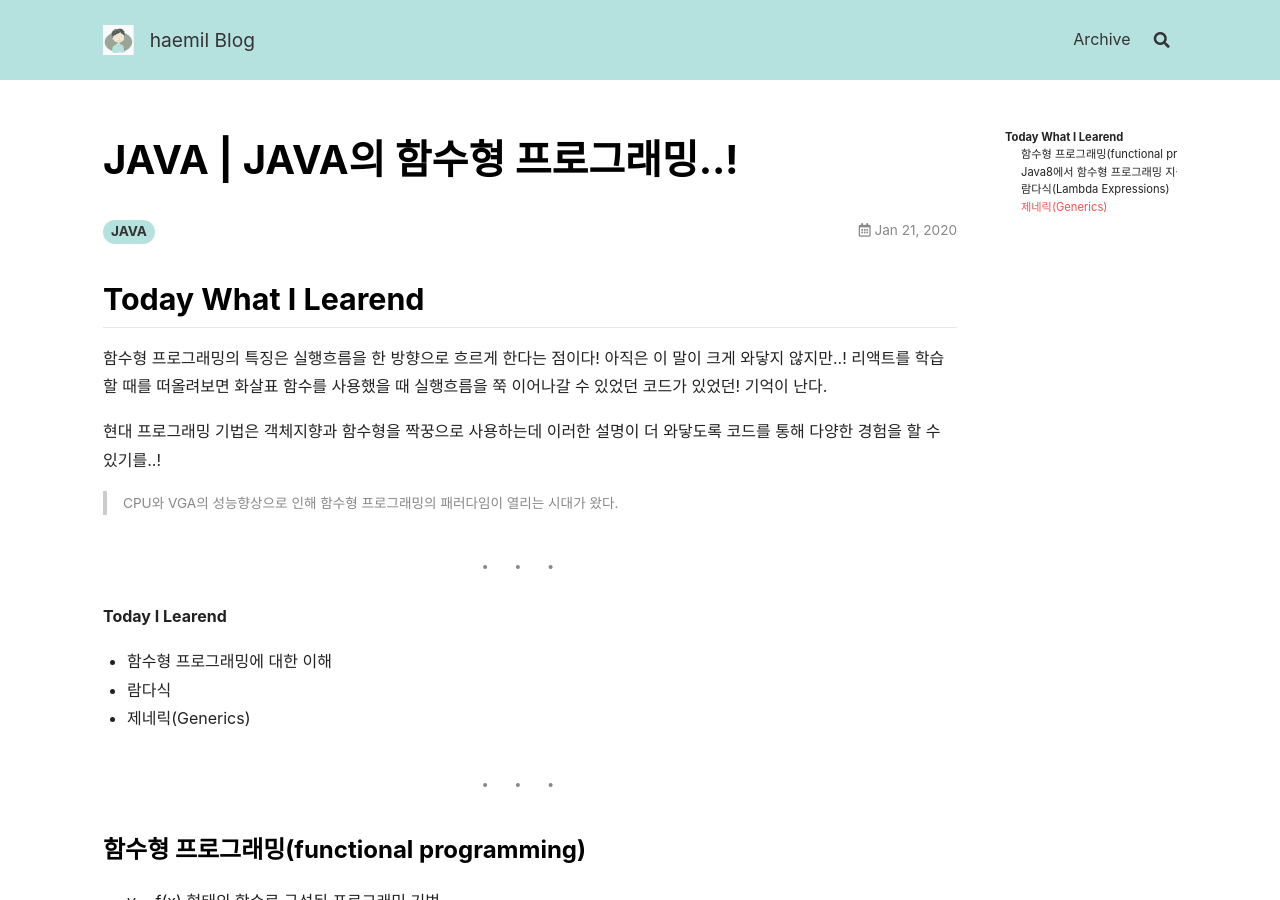
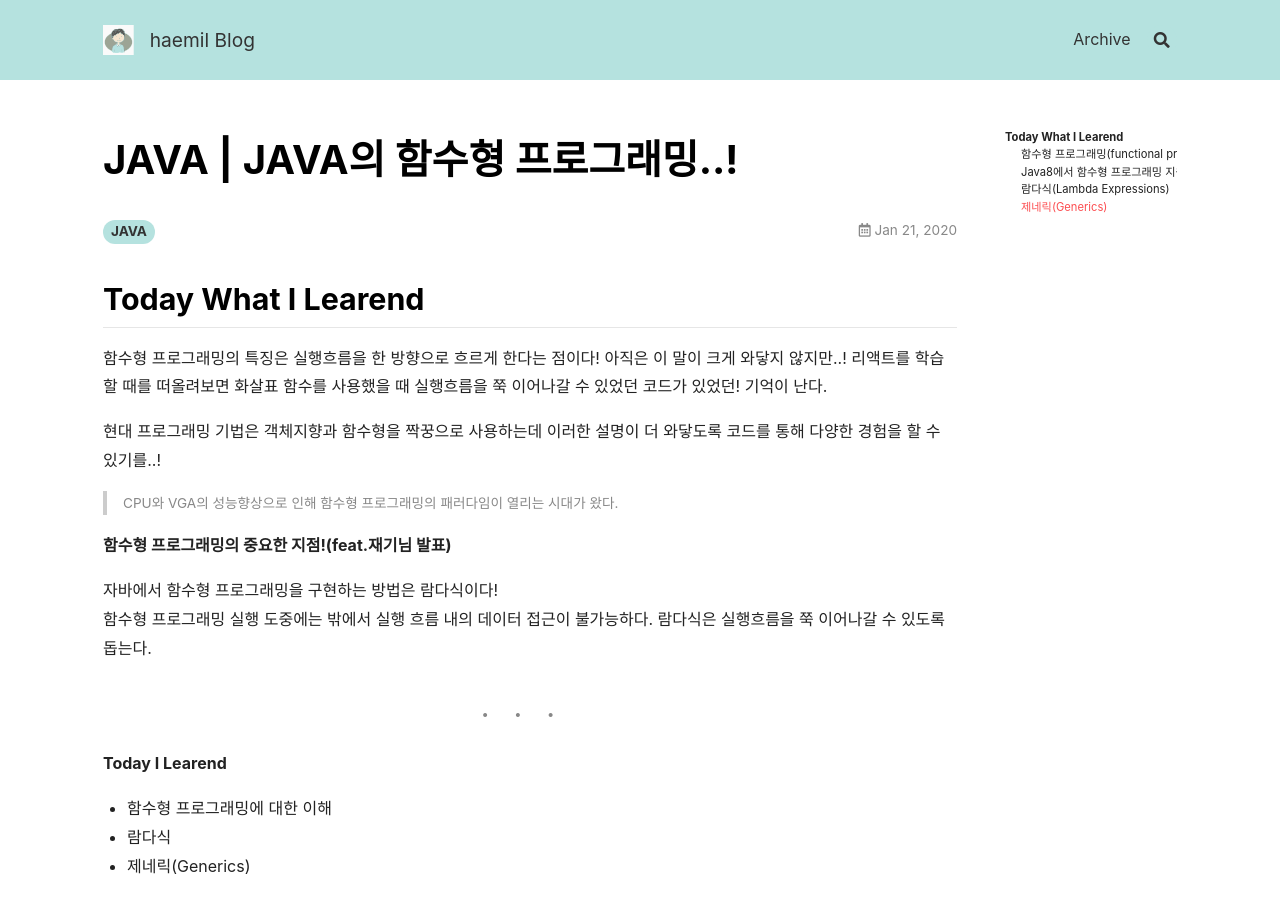
Before and after one commit to mchaemil/mchaemil.github.io, a Jekyll site: the page built from _posts/2020-01-21-JAVA-functional-programming.md, in a window 1280 px wide and 900 px high. Built offline with Jekyll 4.4.1, drawn with Linux system fonts in a browser that asks for light colours; nearby versions of some CDN libraries; comment, search, counter and statistics services are not loaded; some of the changed text lies outside the part shown.

Commit message:
update post

````diff
--- a/_posts/2020-01-21-JAVA-functional-programming.md
+++ b/_posts/2020-01-21-JAVA-functional-programming.md
@@ -14,6 +14,13 @@ comments: true
 현대 프로그래밍 기법은 객체지향과 함수형을 짝꿍으로 사용하는데 이러한 설명이 더 와닿도록 코드를 통해 다양한 경험을 할 수 있기를..!
 
 > CPU와 VGA의 성능향상으로 인해 함수형 프로그래밍의 패러다임이 열리는 시대가 왔다.
+
+
+
+**함수형 프로그래밍의 중요한 지점!(feat.재기님 발표)**
+
+자바에서 함수형 프로그래밍을 구현하는 방법은 람다식이다!
+함수형 프로그래밍 실행 도중에는 밖에서 실행 흐름 내의 데이터 접근이 불가능하다. 람다식은 실행흐름을 쭉 이어나갈 수 있도록 돕는다.
 
 
 ---
@@ -258,3 +255,10 @@ Box<String> box = new Box<String>();
 box.set("hi~");
 String str = box.get();
 ```
+
+
+#### 리뷰
+
+> 오브젝트 타입은 캐스팅을 해서 써야함 캐스팅을 해서 쓰자면
+> 어레이리스트에 집어넣을 떄부터 카드타입만 들어갈 수 있는
+자료형, 전용타입을 만들어준다.
````
Also changed, not shown: other parts of _posts/2020-01-21-JAVA-functional-programming.md (+0 -10 lines).
